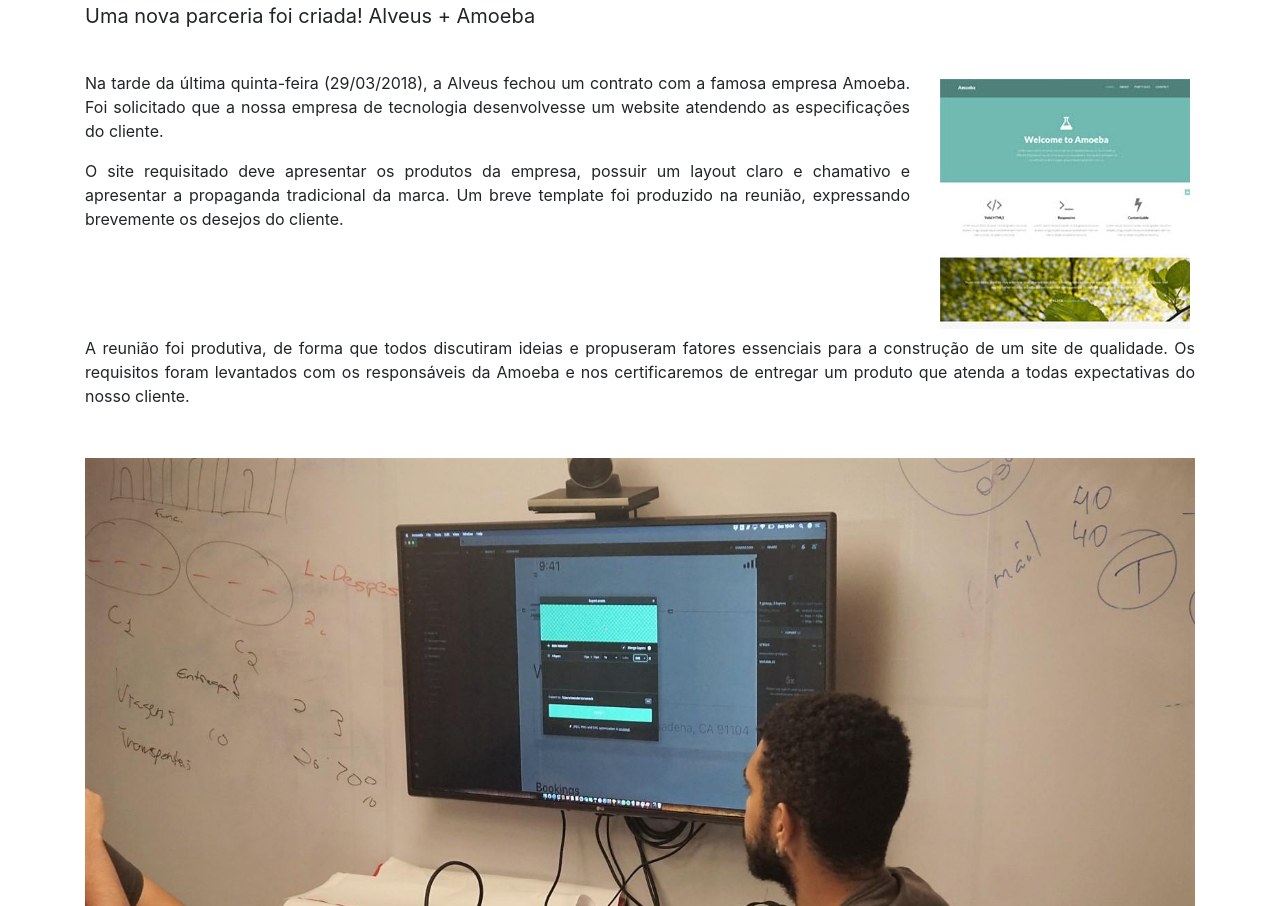
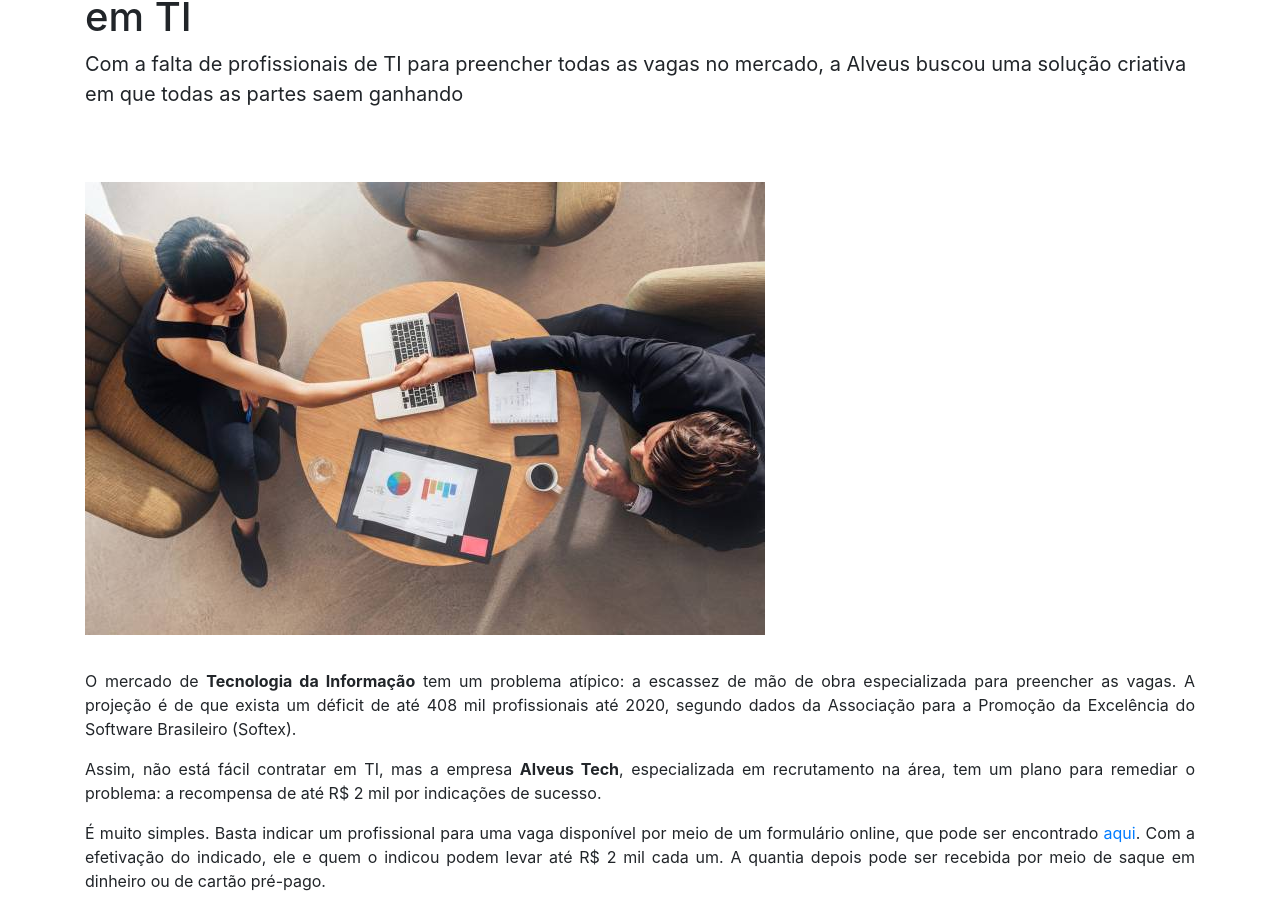
Before and after one commit to Haddadson/Alveus-Tech, a plain HTML site: page news-pages/new-3.html in a window 1280 px wide. Shown: the part 192-1098 px from the top of the page. Drawn offline with Linux system fonts and the light colour scheme.

Commit message:
Add third new

```diff
--- a/assets/css/style.css
+++ b/assets/css/style.css
@@ -153,9 +153,6 @@ textarea {
 	text-align: justify;
 	text-justify: inter-word;
 }
-
-
-
 
 /* Media Query para Iphone X */
 /* Portrait */
--- a/news-pages/new-1.html
+++ b/news-pages/new-3.html
@@ -56,24 +56,17 @@
         <div class="container">
           <div class="row">
             <div class="manchete col-sm-12">
-              <h1>Novo cliente: Amoeba!</h2>
-              <p>Uma nova parceria foi criada! Alveus + Amoeba</p><br>
+              <h1>Alveus pagará até R$2 mil por indicações de profissionais em TI</h1>
+              <p>Com a falta de profissionais de TI para preencher todas as vagas no mercado, a Alveus buscou uma solução criativa em que todas as partes saem ganhando</p><br>
             </div>
           </div>
           <div class="row">
-            <div class="corpo col-sm-9">
-              <p> Na tarde da última quinta-feira (29/03/2018), a Alveus fechou um contrato com a famosa empresa Amoeba. Foi solicitado que a nossa empresa de tecnologia desenvolvesse um website atendendo as especificações do cliente.</p>
-              <p>O site requisitado deve apresentar os produtos da empresa, possuir um layout claro e chamativo e apresentar a propaganda tradicional da marca. Um breve template foi produzido na reunião, expressando brevemente os desejos do cliente.</p>
-            </div>
-            <div class="col-sm-3">
-              <img class="img-fluid img-noticia allign-center" src="../assets/img/work-1.jpg">
-            </div>
-          </div>
-         <div class="row">
             <div class="corpo col-sm-12">
-              <p>A reunião foi produtiva, de forma que todos discutiram ideias e propuseram fatores essenciais para a construção de um site de qualidade. Os requisitos foram levantados com os responsáveis da Amoeba e nos certificaremos de entregar um produto que atenda a todas expectativas do nosso cliente.</p>
-              <img class="img-fluid img-noticia" src="../assets/img/new-2.jpg">
-              <p>Nos últimos meses, a empresa vêm fechando novos contratos e adquirindo novos clientes, expandindo o número de projetos. O contrato fechado com a Amoeba possui valor de R$5.000,00, incluindo manutenção e outras funcionalidades futuras.</p>
+              <img class="img-fluid img-noticia" src="../assets/img/new-3.jpg">
+              <p>O mercado de <span class="font-weight-bold">Tecnologia da Informação</span> tem um problema atípico: a escassez de mão de obra especializada para preencher as vagas. A projeção é de que exista um déficit de até 408 mil profissionais até 2020, segundo dados da Associação para a Promoção da Excelência do Software Brasileiro (Softex).</p>
+              <p>Assim, não está fácil contratar em TI, mas a empresa <span class="font-weight-bold">Alveus Tech</span>, especializada em recrutamento na área, tem um plano para remediar o problema: a recompensa de até R$ 2 mil por indicações de sucesso.</p>
+              <p>É muito simples. Basta indicar um profissional para uma vaga disponível por meio de um formulário online, que pode ser encontrado <a href="../contato.html">aqui</a>. Com a efetivação do indicado, ele e quem o indicou podem levar até R$ 2 mil cada um. A quantia depois pode ser recebida por meio de saque em dinheiro ou de cartão pré-pago.</p>
+              <p>Como o segmento pede habilidades específicas, Gabriel Haddad, CEO e fundador da Alveus Tech, acredita que a iniciativa pode beneficiar as empresas. “As pessoas só indicam quem elas acreditam que sejam compatíveis com a função”, ele explica. Para ele, uma boa indicação aliada a um rigoroso processo seletivo garante que a pessoa certa seja contratada.</p>
             </div>
           </div>
           <div class="back-button">
```
Also changed, not shown: blog.html (+6 -5 lines), news-pages/new-2.html (+1 -1 lines), assets/img/new-3.jpg (added).
